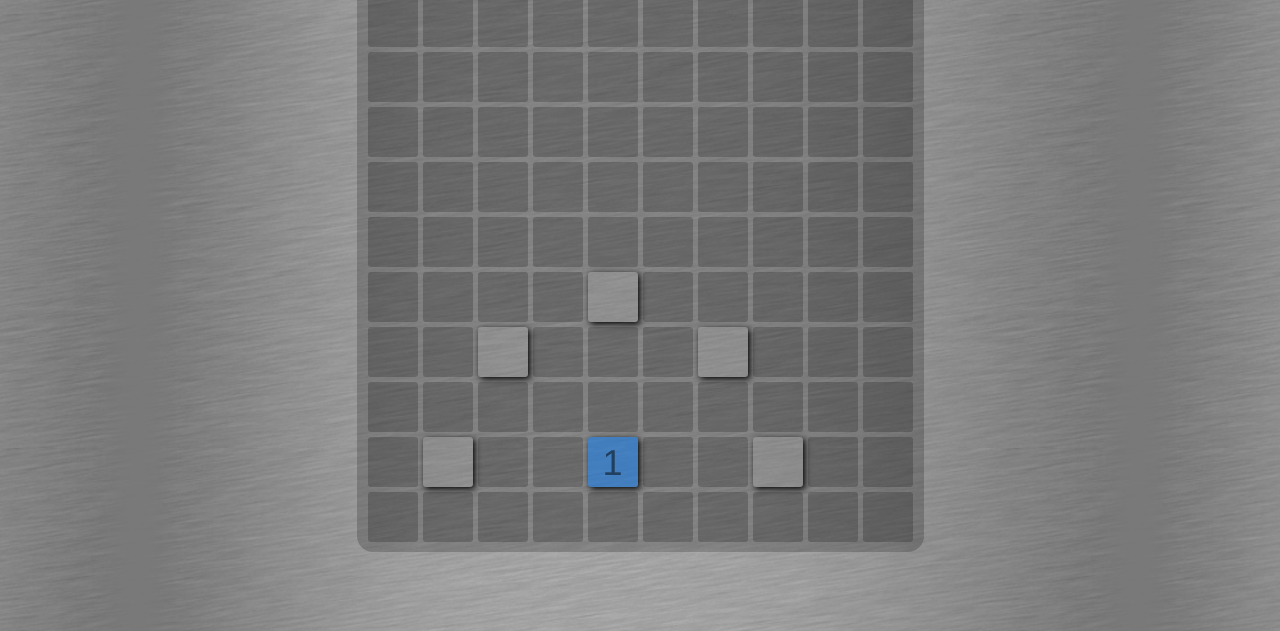
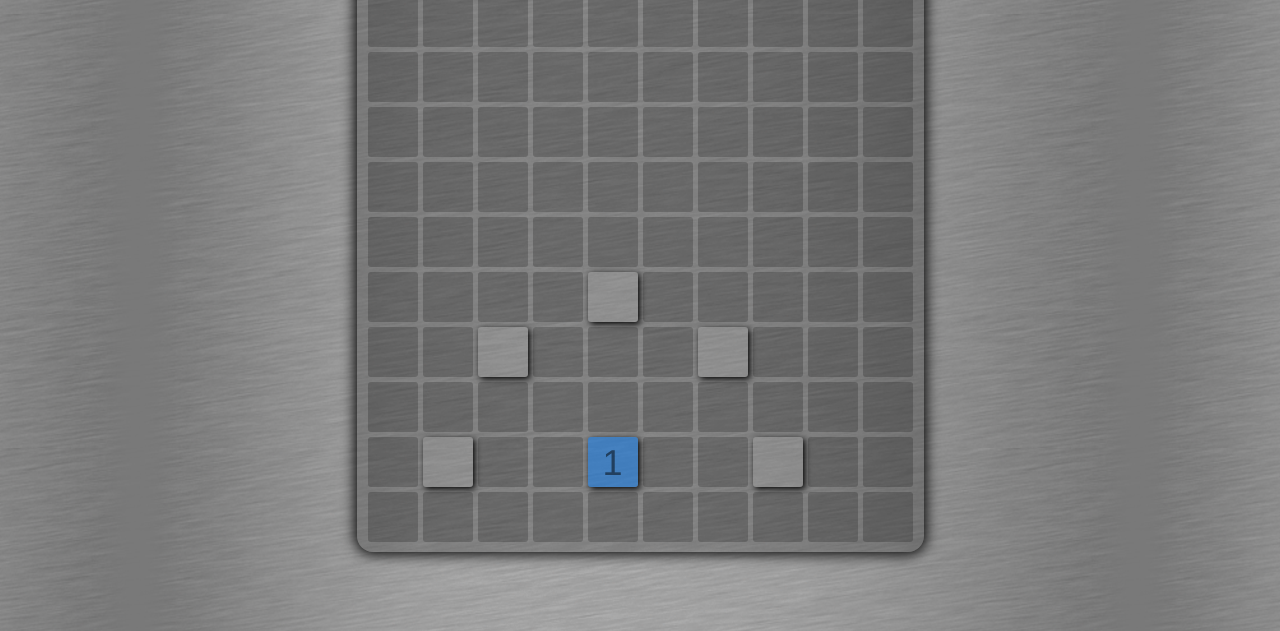
Before and after one commit to Chosko/upto100, a plain HTML site: page index.html in a window 1280 px wide. Shown: the part 169-800 px from the top of the page. Drawn offline with Linux system fonts and the light colour scheme.

```diff
--- a/css/game.css
+++ b/css/game.css
@@ -61,6 +61,7 @@
 }
 
 #main-grid{
+  box-shadow: 0 0 14px 2px black;
   min-width: 567px;
   padding: 0px 11px 5px 6px;
   background-color: rgba(0,0,0,0.2);
```
Also changed, not shown: 1 other file.
